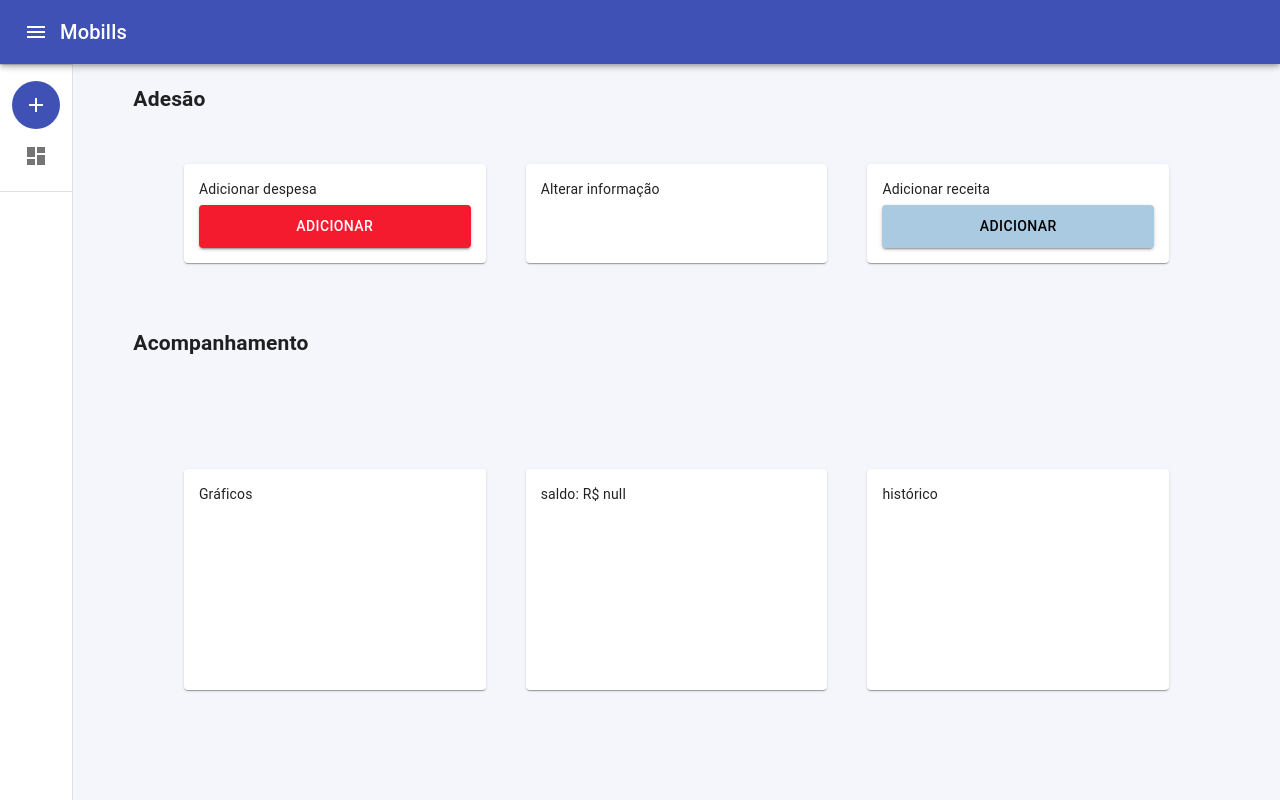
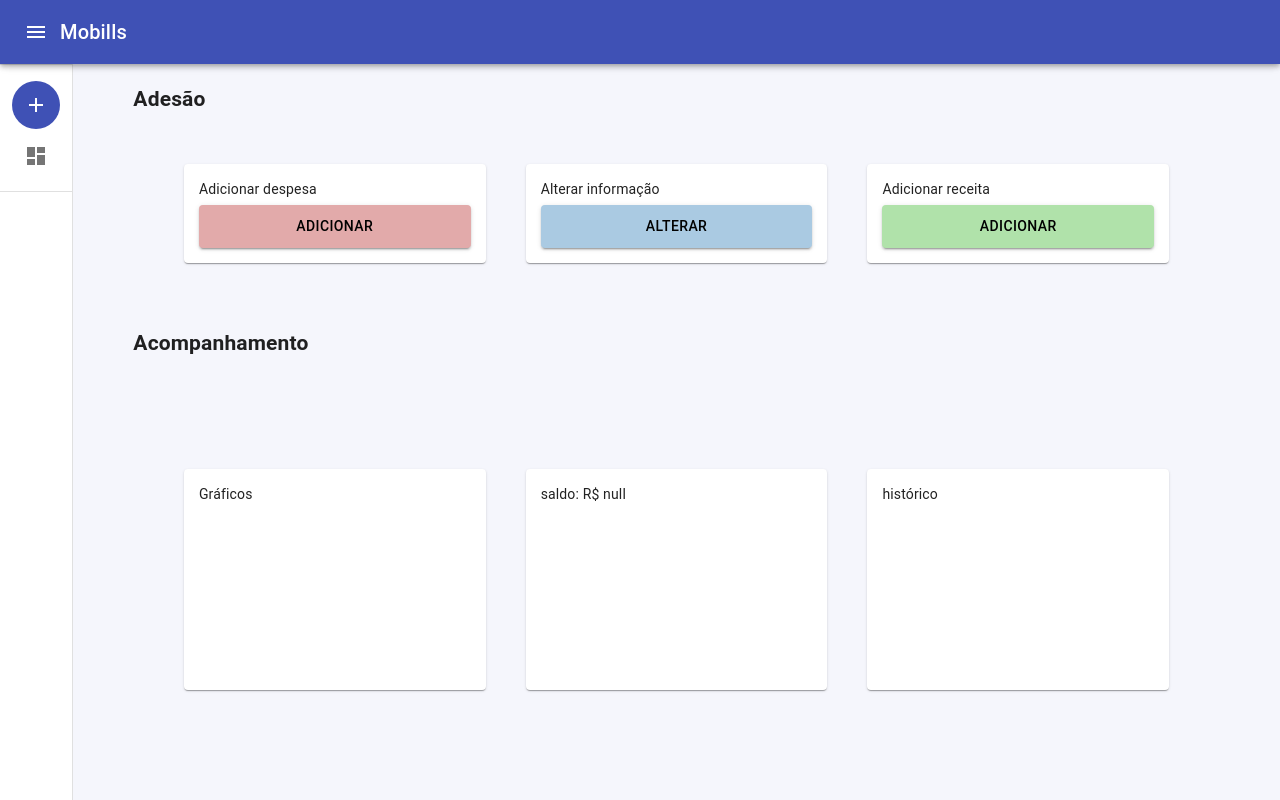
Before and after one commit to dyegoaurelio/mobills-crud, a React (Create React App) app: page / in a window 1280 px wide. Built offline with nearby package versions, Linux system fonts and the light colour scheme; no server answers; the database is empty.

Commit message:
adding change transaction to dashboard

```diff
--- a/src/App.js
+++ b/src/App.js
@@ -11,17 +11,25 @@ import {
 } from 'react-router-dom'
 
 import { Dashboard, NotFoundPage } from './pages'
-
+import ChangeTransaction from './components/registerChangeTransaction'
+import { Header } from './components/fixed'
+import { Page, Content } from './styles'
 function App () {
   const dispatch = useDispatch()
   dispatch(addUrlPath('dashboard', '/'))
   dispatch(addUrlPath('not-found-page', '/404'))
+  dispatch(addUrlPath('registerChangeTransaction', '/alterar-transacao'))
   dispatch(setUser('teste'))
 
   return (
       <Router>
         <Switch>
           <Route exact path={useSelector(state => state.urls['dashboard'])} component={Dashboard}/>
+          <Route exact path={useSelector(state => state.urls['registerChangeTransaction'])} component={
+            () => (<Page>
+                    <Header/>
+                    <Content><ChangeTransaction /></Content>
+                    </Page>)} />
           <Route exact path={useSelector(state => state.urls['not-found-page'])} component={NotFoundPage}/>
            <Redirect to={useSelector(state => state.urls['not-found-page'])}/>
         </Switch>
--- a/src/components/registerChangeTransaction.jsx
+++ b/src/components/registerChangeTransaction.jsx
@@ -13,7 +13,7 @@ import { MoneyInputField, InputTagsArea } from './componentsStyles'
  */
 export default function ChangeTransaction ({ aftherSubmit: handleSubmit, variant }) {
   const id = useSelector(({ userId }) => userId)
-  const [selectedValue, setSelectedValue] = useState({})
+  const [selectedValue, setSelectedValue] = useState(null)
   const initialState = ({
     amount: '',
     tags: ['']
@@ -67,17 +67,19 @@ export default function ChangeTransaction ({ aftherSubmit: handleSubmit, variant
     Escolha a Transação que deseja alterar
     <br />
     <br />
-    <SelectTransactionsDropDown />
-    <Button
-      variant="contained"
-      color="primary"
-      onClick={submit}
-    >Escrever</Button>
+    <SelectTransactionsDropDown setSelectedValue={setSelectedValue}/>
+    {
+        selectedValue
+
+          ? (<Button style={{ color: 'red' }} variant="outlined">Deletar Transação</Button>)
+
+          : null
+    }
     </div>
   )
 }
 
-function SelectTransactionsDropDown () {
+function SelectTransactionsDropDown ({ setSelectedValue }) {
   const id = useSelector(({ userId }) => userId)
   const [open, setOpen] = React.useState(false)
   const [options, setOptions] = React.useState([])
@@ -92,13 +94,13 @@ function SelectTransactionsDropDown () {
 
     (async () => {
       const res = await readTransactionsHistory(id)
-
       if (active) {
         setOptions(res.map(
           item => {
             const date = new Date(item.data().timestamp)
             return ({
-              name: `R$ ${item.data().value} : data ${date.getDate()}/${date.getMonth() + 1}`
+              name: `R$ ${item.data().value} : data ${date.getDate()}/${date.getMonth() + 1}`,
+              ref: item
             }
             )
           }
@@ -130,6 +132,7 @@ function SelectTransactionsDropDown () {
       }}
       getOptionSelected={(option, value) => option.name === value.name}
       getOptionLabel={(option) => option.name}
+      onChange={(event, value) => setSelectedValue(value ? value.ref : null)}
       options={options}
       loading={loading}
       renderInput={(params) => (
@@ -140,10 +143,10 @@ function SelectTransactionsDropDown () {
           InputProps={{
             ...params.InputProps,
             endAdornment: (
-              <React.Fragment>
+              <>
                 {loading ? <CircularProgress color="inherit" size={20} /> : null}
                 {params.InputProps.endAdornment}
-              </React.Fragment>
+              </>
             )
           }}
         />
--- a/src/components/registerTransactionComponent.jsx
+++ b/src/components/registerTransactionComponent.jsx
@@ -6,7 +6,7 @@ import Button from '@material-ui/core/Button'
 import TextField from '@material-ui/core/TextField'
 /**
  * @param {Object} param0
- * @param {'income' | 'debt'} param0.variant teste
+ * @param {'INCOME' | 'DEBT'} param0.variant teste
  * @param {boolean} param0.reset
  */
 export default function AddTransaction ({ aftherSubmit: handleSubmit, variant }) {
@@ -20,7 +20,7 @@ export default function AddTransaction ({ aftherSubmit: handleSubmit, variant })
     e.preventDefault()
     let amount = parseFloat(fields.amount)
     if (amount) {
-      if (variant === 'debt') {
+      if (variant === 'DEBT') {
         amount = -amount
       }
       setFields(initialState)
@@ -61,7 +61,7 @@ export default function AddTransaction ({ aftherSubmit: handleSubmit, variant })
 
   return (
     <div>
-    {variant === 'debt' ? 'Insira a Despesa' : 'Insira a Receita'}
+    {variant === 'DEBT' ? 'Insira a Despesa' : 'Insira a Receita'}
     <br />
     <MoneyInputField
       name="amount"
--- a/src/pages/dashboard.jsx
+++ b/src/pages/dashboard.jsx
@@ -1,39 +1,54 @@
 import React, { useState } from 'react'
 import { Header } from '../components/fixed'
 import Popup from '../components/popup'
+import ChangeTransaction from '../components/registerChangeTransaction'
 import RegisterTransaction from '../components/registerTransactionComponent'
 import { Page, DashboardContent, CardArea } from '../styles'
 import Card from '@material-ui/core/Card'
 import Button from '@material-ui/core/Button'
-import { useReadBalance, useReadTransactionsHistory, deleteTransaction } from '../util/firestoreFunctions'
-import { useSelector } from 'react-redux'
+import {
+  useReadBalance,
+  useReadTransactionsHistory
+} from '../util/firestoreFunctions'
+import { useHistory } from 'react-router-dom'
 
 function Dashboard () {
+  const history = useHistory()
   const [balance, updateBalance] = useReadBalance()
   const [showPopUp, setShowPopUp] = useState(false)
-  const [debtClicked, setDebtClicked] = useState(false)
+  const [popupAction, setpopAction] = useState('')
   const [transactions, updateTransactions] = useReadTransactionsHistory()
   const closePopup = () => {
     setShowPopUp(false)
+    setpopAction('')
   }
+  /**
+   *
+   * @param {'DEBT' | 'INCOME' | 'CHANGE'} action
+   */
   const openPopUp = (action) => {
-    switch (action) {
-      case 'debt':
-        setDebtClicked(true)
-        break
-      case 'income':
-        setDebtClicked(false)
-        break
+    // TEMPORÁRIO
+    if (action === 'CHANGE') {
+      history.push('/alterar-transacao')
     }
-
+    setpopAction(action)
     setShowPopUp(true)
   }
   return (
     <Page>
       {showPopUp
         ? (
-        <Popup closePopup={() => { closePopup(); updateBalance(true); updateTransactions(true) }} >
-          <RegisterTransaction variant={ debtClicked ? 'debt' : 'income' }/>
+        <Popup
+          closePopup={() => {
+            closePopup()
+            updateBalance(true)
+            updateTransactions(true)
+          }}
+        >
+          {popupAction === 'CHANGE'
+            ? <ChangeTransaction />
+            : <RegisterTransaction variant={popupAction} />
+              }
         </Popup>
           )
         : null}
@@ -42,18 +57,41 @@ function Dashboard () {
         <CardArea>
           <h2>Adesão</h2>
           <body>
-            <Card>Adicionar despesa
-              <Button variant="contained"
-              onClick={() => { openPopUp('debt') }}
-              style={{ backgroundColor: '#F31B2D', color: 'white' }}
-              >Adicionar</Button>
+            <Card>
+              Adicionar despesa
+              <Button
+                variant="contained"
+                onClick={() => {
+                  openPopUp('DEBT')
+                }}
+                style={{ backgroundColor: '#e2aaaa', color: 'black' }}
+              >
+                Adicionar
+              </Button>
             </Card>
-            <Card>Alterar informação</Card>
-            <Card>Adicionar receita
-            <Button variant="contained"
-            onClick={() => { openPopUp('income') }}
-            style={{ backgroundColor: '#AACAE2', color: 'black' }}
-            >Adicionar</Button>
+            <Card>
+              Alterar informação
+              <Button
+                variant="contained"
+                onClick={() => {
+                  openPopUp('CHANGE')
+                }}
+                style={{ backgroundColor: '#AACAE2', color: 'black' }}
+              >
+                Alterar
+              </Button>
+            </Card>
+            <Card>
+              Adicionar receita
+              <Button
+                variant="contained"
+                onClick={() => {
+                  openPopUp('INCOME')
+                }}
+                style={{ backgroundColor: '#b0e2aa', color: 'black' }}
+              >
+                Adicionar
+              </Button>
             </Card>
           </body>
         </CardArea>
```
